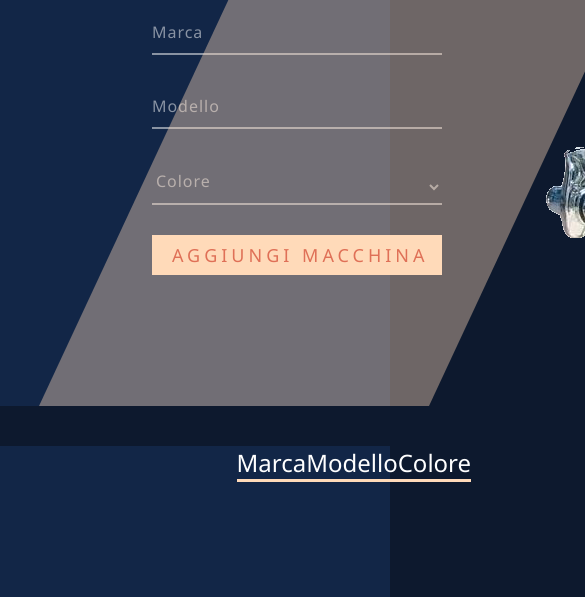
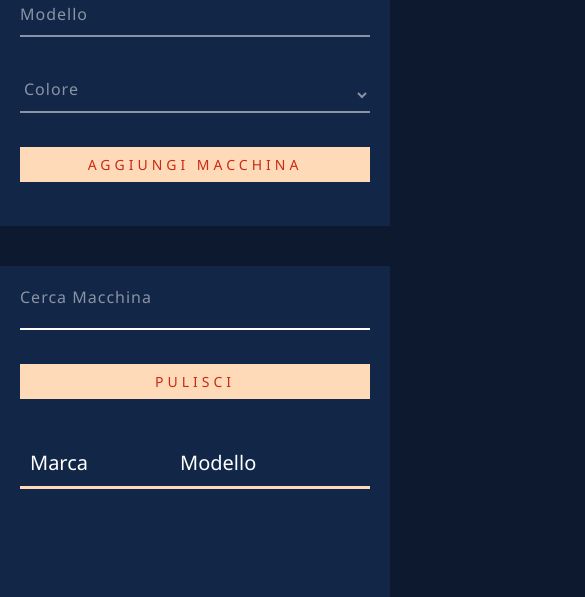
Before and after one commit to ManuelaScotto/garage, a plain HTML site: page index.html in a window 390 px wide. Shown: the part 214-811 px from the top of the page, 585 px wide, since content can reach past the window. Drawn offline with Linux system fonts and the light colour scheme.

Commit message:
media query

```diff
--- a/style.css
+++ b/style.css
@@ -1,3 +1,4 @@
+/* SETTING */
 * {
     margin:0;
     padding:0;
@@ -16,43 +17,95 @@ body {
 
 .container {
     position: relative;
+    display: flex;
+    align-self: center;
     width: 100%;
     max-width: 1100px;
+    height: 600px;
     margin: 20px;
-    height: 600px;
     background: #122647;
-    display: flex;
+}
+
+.spaceB {
     justify-content: space-between;
-    align-self: center;
+
 }
+i {
+    cursor: pointer;
+}
+
+h2 {
+    margin-bottom: 40px;
+    font-size: 2em;
+    font-weight: 500;
+    letter-spacing: 2px;
+    text-transform: uppercase;
+    color: #fff;
+}
+
+/* DIV CONFERMA REGISTRAZIONE  */
+
+#confirm {
+    display: none;
+}
+
+#confirm.active{
+    position: absolute;
+    top: 4%;
+    left: 5%;
+    display: inline-block;
+    width:45%;
+    padding: 20px;
+    font-size:16px;
+    line-height: 1.5;
+    -webkit-box-shadow: 0px 0px 20px -7px rgba(27,250,173,.8);
+    -moz-box-shadow: 0px 0px 20px -7px rgba(27,250,173,.8);
+    box-shadow: 0px 0px 20px -7px rgba(27,250,173,.8);
+}
+
+#confirm p, #confirm a{
+    color: rgba(27, 250, 173,0.8);
+}
+
+#confirm .inline {
+    display: inline-block;
+    padding-left: 8px;
+}
+
+#confirm i {
+    position: absolute;
+    top: 0;
+    right: 0;
+    font-size: 30px;
+    color: #1bfaad;
+    z-index: 10;
+}
+
+/* CONTAINER FORM */
+
 .container .formBx {
-    width: 50%;
     display: flex;
     justify-content: center;
     align-items: center;
+    width: 50%;
 }
 
 .formBx.small {
     width: 25%;
 }
+
+/* FORM */
 .container .formBx form, .form {
     position: relative;
     width: 100%;
     padding: 0 0 0 75px;
 }
 
-h2 {
-    color: #fff;
-    font-weight: 500;
-    font-size: 2em;
-    text-transform: uppercase;
-    letter-spacing: 2px;
-    margin-bottom: 40px;
-}
-
 .form h2 {
     margin-bottom: 100px;
 }
+
+/* CONTAINER INPUT */
 .inputBox {
      position: relative;
      margin-bottom: 40px;
@@ -62,18 +115,26 @@ h2 {
     margin-bottom: 0px;
 }
 
+/* INPUT SELECT SUBMIT*/
 input, select {
     position: relative;
-    background: transparent;
+    width: 100%;
+    padding-bottom: 10px;
+    font-size:16px;
+    font-weight: 300;
+    letter-spacing: 1px;
     outline: none;
     border: none;
-    width: 100%;
+    border-bottom: 2px solid rgba(255,255,255,0.5);
     color: #fff;
-    padding-bottom: 10px;
-    font-size:16px;
-    letter-spacing: 1px;
-    font-weight: 300;
-    border-bottom: 2px solid rgba(255,255,255,0.5);
+    background: transparent;
+}
+
+.inputBox input:focus, .inputBox input:valid,
+select:focus {
+    border-bottom-color: #fff;
+    padding: 10px 10px 10px 20px;
+    font-weight: 500;
 }
 
 select {
@@ -84,81 +145,59 @@ select:active, select:focus{
     color: #fff;
 }
 
-.container .formBx form .inputBox input[type="submit"] {
-    background: peachpuff;
+.inputBox input[type="submit"] {
+    margin-top: -10px;
     padding: 8px 20px;
-    margin-top: -10px;
-    /* width: 100px; */
-    cursor: pointer;
-    color: rgb(201, 42, 21);
     font-size: 18px;
-    font-weight: 400 ;
-    border: none;
+    font-weight: 500 ;
     text-transform: uppercase;
     letter-spacing: 4px;
+    border: none;
+    color: rgb(201, 42, 21);
+    background: peachpuff;
+    cursor: pointer;
 }
-
-.container .formBx form .inputBox input[type="submit"]:focus {
+  .inputBox input[type="submit"]:hover {
+      font-weight: 700;
+  }
+.inputBox input[type="submit"]:active {
     background: #1bfaad ;
     color: #111;
 }
 
 .container .formBx .form .inputBox input[type="submit"] {
-    background: peachpuff;
-    padding: 8px 20px;
-    margin-top: -10px;
     width: 100%;
-    cursor: pointer;
-    color: rgb(201, 42, 21);
-    font-size: 18px;
-    font-weight: 400 ;
-    border: none;
-    text-transform: uppercase;
-    letter-spacing: 4px;
 }
 
-.container .formBx .form .inputBox input[type="submit"]:focus {
-    background: #1bfaad ;
-    color: #111;
-}
+/* SPAN */
+
 span {
     position: absolute;
     left: 0;
+    display: inline-block;
     font-size: 16px;
     font-weight: 300;
-    display: inline-block;
-    pointer-events: none;
     letter-spacing: 1px;
     color: rgba(255,255,255,0.5);
+    pointer-events: none;
     transition: all 0.2s;
 }
 
- input:focus ~ span,
- input:valid ~ span {
+input:focus ~ span , #form input:valid ~ span {
+    font-size: 14px;
     transform: translateY(-24px);
     color:  #1bfaad;
-    font-size: 14px;
 }
 
-.inputBox input:focus ,
-.inputBox input:valid,
-select:focus {
-    border-bottom-color: #fff;
-}
+/* CONTAINER IMG || TABLE */
 
-.imgBx {
+.box {
     position: relative;
     width: 50%;
-    height: 100%;
     overflow: hidden;
 }
 
-.imgBx.big {
-    padding: 60px 40px 60px 180px;
-    width: 75%;
-    max-height: 520px;
-    overflow-y: hidden;
-}
+/* IMG */
 .img:before {
     content: '';
     position: absolute;
@@ -169,20 +208,28 @@ select:focus {
     background: rgba(255, 218, 185, .4);
     transform-origin: bottom;
     transform: skewX(-25deg) translateX(10%);
-
 }
 
-.imgBx img {
+.box img {
     position: absolute;
     bottom: 0;
     width: 118%;
     max-height: 95%;
 }
 
+/* TABLE */
+.box.table {
+    width: 75%;
+    max-height: 550px;
+    padding: 60px 40px 60px 180px;
+    overflow-y: hidden;
+}
+
 .heading {
+    font-size: 24px;
     border-bottom: 3px solid peachpuff;
-    font-size: 24px;
 }
+
 .heading ul, .list ul {
     display: grid;
     grid-template-columns: repeat(2, 3fr) 2fr 1fr;
@@ -190,43 +237,117 @@ select:focus {
     color: #fff;
 }
 
-.color {
-    margin-top:8px;
-    margin-bottom: 8px;
-    background-color: pink;
+
+/* LIST TABELLA FANTASMA */
+.list {
+    height: 90%;
+    margin-top: 40px;
+    font-size: 21px;
+    text-transform: capitalize;
+    overflow-y: auto;
 }
+
+li {
+    position: relative;
+    padding: 10px;
+}
+
 .list ul li:last-child {
     text-align: center;
-    /* font-size: 20px; */
+
 }
 .list ul:nth-child(odd) {
     background-color: rgba(255, 218, 185, 0.5);
     color: rgb(0, 0, 0);
 }
-.list {
-    margin-top: 40px;
-    font-size: 18px;
-    line-height: 2.5;
-    height: 100%;
-    overflow-y: auto;
+
+.color {
+    margin-top:8px;
+    margin-bottom: 8px;
 }
-li {
-    position: relative;
-}
-.list span  {
-    float: right;
-}
+
+
+/* MEDIA QUERY */
 @media (max-width: 991px) {
-    .container .formBx {
-        width: 100%;
-        padding: 0 50px;
+    #confirm.active {
+    top: 4%;
+    left: 11%;
+    width: 78%;
+    font-size: 14px;
     }
     .container .formBx form, .form {
         width: 100%;
         max-width: 500px;
         padding: 0;
     }
-    .container .imgBx {
+    .container .formBx, .flex-col {
+        width: 100%;
+        padding: 0 50px;
+    }
+    .container .img {
         display: none;
     }
+    .flex-col {
+        flex-direction: column;
+        align-items: center;
+    }
+    .container .formBx.small {
+        padding: 0;
+    }
+    .flex-col h2 {
+        margin: 40px 0;
+    }
+    .formBx .form .inputBox input[type="submit"] {
+        width: 160px;
+    }
+    .box.table {
+        width: 100%;
+        max-height: 287px;
+        padding: 0px;
+    }
+    .list {
+        height: 68%;
+        font-size: 16px;
+    }
 }
+
+
+@media (max-width: 400px) {
+    .container {
+        height: 400px;
+    }
+    .spaceB {
+        margin-top: 40px;
+    }
+    #confirm.active {
+    top: -39px;
+    left: 0;
+    display: inline-block;
+    width: 100%;
+    padding: 10px 20px;
+    }
+    #confirm i {
+        top: 15px;
+        right: 28px;
+    }
+    .container .formBx {
+        align-items: flex-start;
+        margin-top:20px;
+        padding: 0 20px;
+    }
+    .flex-col {
+    padding: 0 20px;
+    }
+    .inputBox input[type="submit"] {
+          font-size: 14px;
+      }
+    .form h2, .list ul .color, .heading ul li:last-child {
+        display: none;
+    }
+    .box.table .heading {
+        font-size: 20px;
+    }
+    .list ul, .heading ul {
+        grid-template-columns: 3fr 3fr 1fr;
+    }
+}
```
